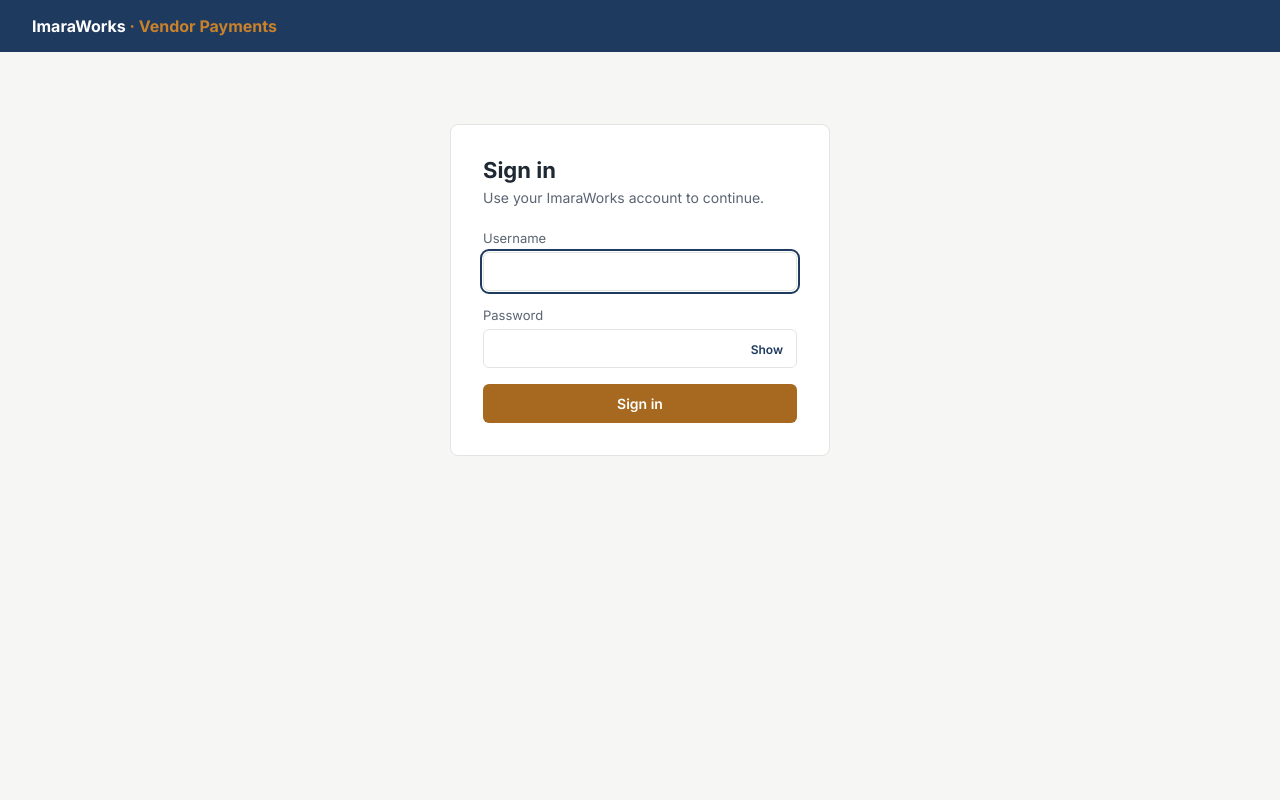
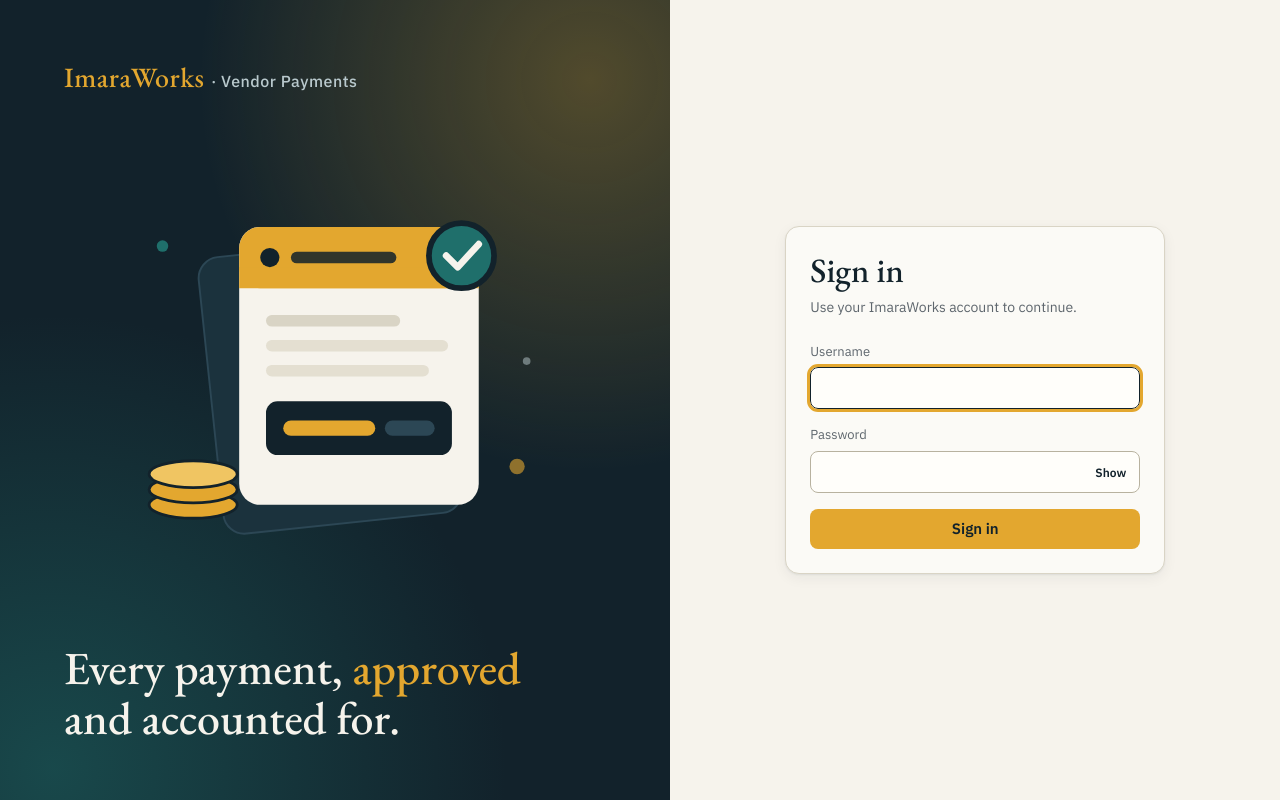
Before and after one commit to Software-Mahia/Imaraworks, a Django app: page /login/ in a window 1280 px wide. Run offline with Django 5.2, Linux system fonts and the light colour scheme.

Commit message:
UI: add shared stylesheet, restyle login, link it in all pages

```diff
--- /dev/null
+++ b/frontend/static/frontend/app.css
@@ -0,0 +1,355 @@
+/* ImaraWorks shared styles. Owner: Lewis. Only edit this file via the ui/shared-styles branch.
+   Fonts are loaded by a <link> in each page: EB Garamond (headings) and IBM Plex Sans (body). */
+
+:root {
+  --ink: #12222B;
+  --ink-2: #1B323D;
+  --ink-line: #2C4755;
+  --paper: #F6F3EC;
+  --paper-2: #ECE8DD;
+  --card: #FBFAF6;
+  --line: #D9D4C5;
+  --amber: #E3A72F;
+  --amber-hover: #D19A22;
+  --teal: #1F6F6B;
+  --text: #12222B;
+  --muted: #5E666D;
+  --danger: #B3261E;
+  --danger-hover: #961F18;
+  --radius: 14px;
+  --radius-sm: 8px;
+  --shadow: 0 1px 2px rgba(18, 34, 43, 0.06), 0 4px 14px rgba(18, 34, 43, 0.06);
+  --font-body: 'IBM Plex Sans', Arial, sans-serif;
+  --font-head: 'EB Garamond', Georgia, serif;
+}
+
+*, *::before, *::after { box-sizing: border-box; }
+
+body {
+  margin: 0;
+  background: var(--paper);
+  color: var(--text);
+  font-family: var(--font-body);
+  font-size: 16px;
+  line-height: 1.5;
+}
+
+h1, h2, h3 { font-family: var(--font-head); font-weight: 500; line-height: 1.15; margin: 0; }
+
+a { color: var(--teal); }
+
+:focus-visible { outline: 3px solid var(--amber); outline-offset: 2px; }
+
+/* ---------- Layout ---------- */
+
+.topbar {
+  display: flex;
+  align-items: center;
+  flex-wrap: wrap;
+  gap: 12px 28px;
+  padding: 14px 32px;
+  background: var(--ink);
+  color: var(--paper);
+}
+.brand {
+  font-family: var(--font-head);
+  font-size: 28px;
+  font-weight: 500;
+  color: var(--amber);
+  text-decoration: none;
+  letter-spacing: 0.5px;
+}
+.nav { display: flex; gap: 8px; flex: 1; flex-wrap: wrap; }
+.nav a {
+  color: #B9C9CD;
+  text-decoration: none;
+  padding: 8px 14px;
+  border-radius: var(--radius-sm);
+  font-weight: 500;
+}
+.nav a:hover { color: var(--paper); background: var(--ink-2); }
+.nav a.active, .nav a[aria-current="page"] { color: var(--ink); background: var(--amber); }
+
+.container { max-width: 1200px; margin: 0 auto; padding: 40px 32px 72px; }
+.page-title { font-size: 44px; color: var(--ink); }
+.page-sub { color: var(--muted); margin: 8px 0 32px; font-size: 18px; }
+
+/* ---------- Cards and KPIs ---------- */
+
+.card {
+  background: var(--card);
+  border: 1px solid var(--line);
+  border-radius: var(--radius);
+  padding: 24px;
+  box-shadow: var(--shadow);
+}
+.card + .card { margin-top: 24px; }
+.card-title { font-size: 26px; margin-bottom: 4px; }
+
+.kpi-row {
+  display: grid;
+  grid-template-columns: repeat(auto-fit, minmax(210px, 1fr));
+  gap: 16px;
+  margin-bottom: 28px;
+}
+.kpi {
+  background: var(--card);
+  border: 1px solid var(--line);
+  border-top: 4px solid var(--amber);
+  border-radius: var(--radius);
+  padding: 18px 20px;
+  box-shadow: var(--shadow);
+}
+.kpi-label {
+  font-size: 13px;
+  font-weight: 600;
+  letter-spacing: 1.5px;
+  text-transform: uppercase;
+  color: var(--muted);
+}
+.kpi-value {
+  font-family: var(--font-head);
+  font-size: 40px;
+  font-weight: 500;
+  line-height: 1.2;
+  color: var(--ink);
+  margin-top: 4px;
+}
+.kpi-note { font-size: 14px; color: var(--muted); margin-top: 2px; }
+
+/* ---------- Buttons ---------- */
+
+.btn {
+  display: inline-flex;
+  align-items: center;
+  justify-content: center;
+  gap: 8px;
+  padding: 10px 18px;
+  border: 1px solid transparent;
+  border-radius: var(--radius-sm);
+  font-family: var(--font-body);
+  font-size: 15px;
+  font-weight: 600;
+  line-height: 1.2;
+  cursor: pointer;
+  text-decoration: none;
+  transition: background 0.15s, border-color 0.15s;
+}
+.btn-primary { background: var(--amber); color: var(--ink); }
+.btn-primary:hover { background: var(--amber-hover); }
+.btn-ghost { background: transparent; color: var(--ink); border-color: var(--line); }
+.btn-ghost:hover { background: var(--paper-2); }
+.btn-danger { background: var(--danger); color: #FBFAF6; }
+.btn-danger:hover { background: var(--danger-hover); }
+.btn-sm { padding: 6px 12px; font-size: 14px; }
+.btn:disabled, .btn[disabled] { opacity: 0.55; cursor: not-allowed; }
+.topbar .btn-ghost { color: var(--paper); border-color: var(--ink-line); }
+.topbar .btn-ghost:hover { background: var(--ink-2); }
+
+/* ---------- Status badges (always include the status word) ---------- */
+
+.badge {
+  display: inline-block;
+  padding: 3px 12px;
+  border-radius: 999px;
+  font-size: 13px;
+  font-weight: 600;
+  white-space: nowrap;
+}
+.badge-draft    { background: #E4DFD1; color: #3E4A51; }
+.badge-pending  { background: #FBEBC4; color: #6B4A00; }
+.badge-approved { background: #D6EBE8; color: #14504D; }
+.badge-paid     { background: #D4EDDA; color: #14532D; }
+.badge-failed   { background: #F8D7D4; color: #8A1C14; }
+.badge-rejected { background: #F8D7D4; color: #8A1C14; box-shadow: inset 0 0 0 1px #8A1C14; }
+
+/* ---------- Tables ---------- */
+
+.table-wrap {
+  overflow-x: auto;
+  background: var(--card);
+  border: 1px solid var(--line);
+  border-radius: var(--radius);
+}
+table.data { width: 100%; border-collapse: collapse; font-size: 15px; }
+table.data th {
+  text-align: left;
+  padding: 12px 16px;
+  font-size: 12px;
+  font-weight: 600;
+  letter-spacing: 1.5px;
+  text-transform: uppercase;
+  color: var(--muted);
+  background: var(--paper-2);
+  border-bottom: 1px solid var(--line);
+  white-space: nowrap;
+}
+table.data td { padding: 14px 16px; border-bottom: 1px solid var(--line); vertical-align: middle; }
+table.data tr:last-child td { border-bottom: none; }
+table.data tbody tr:hover { background: #F2EEE3; }
+table.data .num { text-align: right; font-variant-numeric: tabular-nums; }
+
+/* ---------- Forms and messages ---------- */
+
+.field { display: flex; flex-direction: column; gap: 6px; margin-bottom: 16px; }
+.field label { font-size: 14px; font-weight: 600; color: var(--ink); }
+.input, .select {
+  width: 100%;
+  padding: 10px 12px;
+  border: 1px solid #B8B29F;
+  border-radius: var(--radius-sm);
+  background: #FFFEFA;
+  color: var(--text);
+  font-family: var(--font-body);
+  font-size: 16px;
+}
+.input:focus, .select:focus { outline: 3px solid var(--amber); outline-offset: 0; border-color: var(--ink); }
+
+.error-banner {
+  background: #F8D7D4;
+  color: #8A1C14;
+  border: 1px solid #E8A9A3;
+  border-radius: var(--radius-sm);
+  padding: 12px 16px;
+  margin-bottom: 16px;
+  font-weight: 500;
+}
+.empty-state {
+  text-align: center;
+  color: var(--muted);
+  padding: 40px 20px;
+  border: 2px dashed var(--line);
+  border-radius: var(--radius);
+}
+
+/* ---------- Lifecycle pipeline (Finance and Manager dashboards) ---------- */
+
+.pipeline { display: flex; gap: 0; margin-bottom: 28px; flex-wrap: wrap; }
+.pipeline-step {
+  flex: 1;
+  min-width: 140px;
+  position: relative;
+  padding: 16px 24px 16px 28px;
+  background: var(--paper-2);
+  border: 1px solid var(--line);
+  color: var(--ink);
+}
+.pipeline-step:first-child { border-radius: var(--radius) 0 0 var(--radius); }
+.pipeline-step:last-child { border-radius: 0 var(--radius) var(--radius) 0; }
+.pipeline-step + .pipeline-step { border-left: none; }
+.pipeline-count { font-family: var(--font-head); font-size: 36px; line-height: 1.1; display: block; }
+.pipeline-label {
+  font-size: 12px;
+  font-weight: 600;
+  letter-spacing: 1.5px;
+  text-transform: uppercase;
+  color: var(--muted);
+}
+.pipeline-step.is-active { background: var(--ink); color: var(--paper); border-color: var(--ink); }
+.pipeline-step.is-active .pipeline-label { color: var(--amber); }
+
+/* ---------- Request progress tracker (Employee) ---------- */
+
+.tracker { display: flex; align-items: flex-start; gap: 0; counter-reset: step; margin: 12px 0; }
+.tracker-step {
+  flex: 1;
+  position: relative;
+  text-align: center;
+  font-size: 13px;
+  font-weight: 600;
+  color: var(--muted);
+  counter-increment: step;
+}
+.tracker-step::before {
+  content: counter(step);
+  display: flex;
+  align-items: center;
+  justify-content: center;
+  width: 30px;
+  height: 30px;
+  margin: 0 auto 6px;
+  border-radius: 50%;
+  background: var(--paper-2);
+  border: 2px solid var(--line);
+  color: var(--muted);
+  position: relative;
+  z-index: 1;
+}
+.tracker-step::after {
+  content: "";
+  position: absolute;
+  top: 14px;
+  left: calc(-50% + 15px);
+  width: calc(100% - 30px);
+  height: 3px;
+  background: var(--line);
+}
+.tracker-step:first-child::after { display: none; }
+.tracker-step.is-done { color: var(--teal); }
+.tracker-step.is-done::before { content: "\2713"; background: var(--teal); border-color: var(--teal); color: #FBFAF6; }
+.tracker-step.is-done::after { background: var(--teal); }
+.tracker-step.is-current { color: var(--ink); }
+.tracker-step.is-current::before { background: var(--amber); border-color: var(--ink); color: var(--ink); }
+.tracker-step.is-current::after { background: var(--teal); }
+
+/* ---------- History drawer and timeline ---------- */
+
+.drawer-backdrop {
+  position: fixed;
+  inset: 0;
+  background: rgba(18, 34, 43, 0.45);
+  display: none;
+  z-index: 40;
+}
+.drawer-backdrop.is-open { display: block; }
+.drawer {
+  position: fixed;
+  top: 0;
+  right: 0;
+  bottom: 0;
+  width: min(440px, 100%);
+  background: var(--card);
+  border-left: 1px solid var(--line);
+  box-shadow: -8px 0 24px rgba(18, 34, 43, 0.18);
+  padding: 28px;
+  overflow-y: auto;
+  transform: translateX(100%);
+  transition: transform 0.2s ease;
+  z-index: 50;
+}
+.drawer.is-open { transform: translateX(0); }
+
+.timeline { list-style: none; margin: 20px 0 0; padding: 0 0 0 22px; border-left: 3px solid var(--line); }
+.timeline-item { position: relative; padding: 0 0 22px 16px; }
+.timeline-item::before {
+  content: "";
+  position: absolute;
+  left: -33px;
+  top: 5px;
+  width: 14px;
+  height: 14px;
+  border-radius: 50%;
+  background: var(--amber);
+  border: 3px solid var(--card);
+  box-shadow: 0 0 0 2px var(--ink);
+}
+.timeline-time { font-size: 13px; color: var(--muted); }
+
+/* ---------- Simple bar charts (no library needed) ---------- */
+
+.bar-row { display: grid; grid-template-columns: minmax(120px, 220px) 1fr auto; gap: 12px; align-items: center; margin-bottom: 10px; }
+.bar-label { font-size: 15px; overflow-wrap: anywhere; }
+.bar-track { background: var(--paper-2); border-radius: 999px; height: 14px; overflow: hidden; }
+.bar-fill { background: var(--teal); height: 100%; border-radius: 999px; min-width: 4px; }
+.bar-value { font-variant-numeric: tabular-nums; font-weight: 600; font-size: 15px; }
+
+/* ---------- Small screens ---------- */
+
+@media (max-width: 760px) {
+  .topbar { padding: 12px 16px; }
+  .container { padding: 24px 16px 56px; }
+  .page-title { font-size: 34px; }
+  .pipeline-step:first-child, .pipeline-step:last-child { border-radius: 0; }
+  .bar-row { grid-template-columns: 1fr auto; }
+  .bar-track { grid-column: 1 / -1; order: 3; }
+}
--- a/frontend/templates/frontend/employee.html
+++ b/frontend/templates/frontend/employee.html
@@ -1,4 +1,6 @@
 {% load static %}<!DOCTYPE html>
+<link rel="stylesheet" href="https://fonts.googleapis.com/css2?family=EB+Garamond:wght@400..700&family=IBM+Plex+Sans:wght@400;500;600&display=swap">
+<link rel="stylesheet" href="{% static 'frontend/app.css' %}">
 <html lang="en">
 <head>
 <meta charset="UTF-8">
--- a/frontend/templates/frontend/finance.html
+++ b/frontend/templates/frontend/finance.html
@@ -1,4 +1,6 @@
 {% load static %}<!DOCTYPE html>
+<link rel="stylesheet" href="https://fonts.googleapis.com/css2?family=EB+Garamond:wght@400..700&family=IBM+Plex+Sans:wght@400;500;600&display=swap">
+<link rel="stylesheet" href="{% static 'frontend/app.css' %}">
 <html lang="en">
 <head>
 <meta charset="UTF-8">
--- a/frontend/templates/frontend/login.html
+++ b/frontend/templates/frontend/login.html
@@ -6,32 +6,38 @@
 <title>ImaraWorks · Sign in</title>
 <link rel="preconnect" href="https://fonts.googleapis.com">
 <link rel="preconnect" href="https://fonts.gstatic.com" crossorigin>
-<link href="https://fonts.googleapis.com/css2?family=Inter:wght@400;500;600;700&display=swap" rel="stylesheet">
+<link href="https://fonts.googleapis.com/css2?family=EB+Garamond:wght@400..700&family=IBM+Plex+Sans:wght@400;500;600&display=swap" rel="stylesheet">
+<link rel="stylesheet" href="{% static 'frontend/app.css' %}">
 <style>
   :root {
-    --navy: #1E3A5F; --amber: #C9812B;
+    --navy: #12222B;
     --btn: #A6691F; --btn-hover: #8F5A18;
     --bg: #F6F7F5; --surface: #FFFFFF; --border: #E1E4E1;
-    --text: #1F2933; --text-soft: #5A6472;
+    --text-soft: #5E666D;
     --bad-bg: #F7E7E2; --bad-text: #B3492B;
   }
-  * { box-sizing: border-box; }
-  body { margin: 0; font-family: 'Inter', system-ui, sans-serif; background: var(--bg); color: var(--text); }
-  .topbar { background: var(--navy); color: #fff; padding: 16px 32px; }
-  .topbar .brand { font-weight: 700; font-size: 16px; }
-  .topbar .brand span { color: var(--amber); }
-
-  .wrap { display: flex; justify-content: center; padding: 72px 24px; }
-  .card { width: 100%; max-width: 380px; background: var(--surface); border: 1px solid var(--border); border-radius: 8px; padding: 32px; }
-  h1 { font-size: 22px; margin: 0 0 6px; }
+  .brand span { color: #B9C9CD; font-family: var(--font-body); font-size: 16px; }
+  .auth-split { display: grid; grid-template-columns: 1.1fr 1fr; min-height: 100vh; }
+  .auth-hero { position: relative; overflow: hidden; background-color: var(--navy); color: #F6F3EC; padding: 56px 64px; display: flex; flex-direction: column; justify-content: space-between; gap: 24px;
+    background-image: radial-gradient(circle at 88% 10%, rgba(227,167,47,0.30), transparent 42%), radial-gradient(circle at 8% 96%, rgba(31,111,107,0.50), transparent 46%); }
+  .hero-art { width: 100%; max-width: 460px; height: auto; align-self: center; margin: auto 0; }
+  .hero-title { font-size: 46px; line-height: 1.1; max-width: 520px; color: #F6F3EC; }
+  .hero-title em { color: var(--amber); font-style: normal; }
+  .auth-main { display: flex; align-items: center; justify-content: center; padding: 48px 24px; }
+  @media (max-width: 860px) {
+    .auth-split { grid-template-columns: 1fr; }
+    .auth-hero { padding: 32px 24px; }
+    .hero-title { font-size: 34px; }
+    .hero-art { display: none; }
+  }
+  .card { width: 100%; max-width: 380px; }
+  h1 { font-size: 34px; margin: 0 0 6px; }
   .lede { font-size: 14px; color: var(--text-soft); margin: 0 0 24px; }
 
   label { display: block; font-size: 13px; color: var(--text-soft); margin-bottom: 6px; }
-  input { width: 100%; font-family: inherit; font-size: 14px; color: var(--text); padding: 10px 12px; border: 1px solid var(--border); border-radius: 6px; margin-bottom: 16px; background: #fff; }
-  input:focus-visible { outline: 2px solid var(--navy); outline-offset: 1px; }
+  input { width: 100%; margin-bottom: 16px; }
 
-  button { width: 100%; font-family: inherit; font-size: 14px; font-weight: 600; background: var(--btn); color: #fff; border: none; border-radius: 6px; padding: 11px 18px; cursor: pointer; }
-  button:hover:not(:disabled) { background: var(--btn-hover); }
+  button { width: 100%; font-family: inherit; font-weight: 600; border: none; cursor: pointer; }
   button:disabled { opacity: 0.55; cursor: not-allowed; }
 
   .error { background: var(--bad-bg); color: var(--bad-text); border-radius: 6px; padding: 10px 12px; font-size: 13px; margin-bottom: 16px; }
@@ -43,11 +49,37 @@
 </head>
 <body>
 
-<header class="topbar">
+<div class="auth-split">
+<aside class="auth-hero">
   <div class="brand">ImaraWorks <span>· Vendor Payments</span></div>
-</header>
 
-<main class="wrap">
+  <svg class="hero-art" viewBox="0 0 480 400" aria-hidden="true" focusable="false">
+    <circle cx="60" cy="70" r="6" fill="#1F6F6B"/>
+    <circle cx="430" cy="300" r="8" fill="#E3A72F" opacity="0.6"/>
+    <circle cx="440" cy="190" r="4" fill="#B9C9CD" opacity="0.5"/>
+    <rect x="110" y="70" width="250" height="290" rx="22" fill="#1B323D" stroke="#2C4755" stroke-width="2" transform="rotate(-6 235 215)"/>
+    <rect x="140" y="50" width="250" height="290" rx="22" fill="#F6F3EC"/>
+    <rect x="140" y="50" width="250" height="64" rx="22" fill="#E3A72F"/>
+    <rect x="140" y="92" width="250" height="22" fill="#E3A72F"/>
+    <circle cx="172" cy="82" r="10" fill="#12222B"/>
+    <rect x="194" y="76" width="110" height="12" rx="6" fill="#12222B" opacity="0.85"/>
+    <rect x="168" y="142" width="140" height="12" rx="6" fill="#D9D4C5"/>
+    <rect x="168" y="168" width="190" height="12" rx="6" fill="#E4DFD1"/>
+    <rect x="168" y="194" width="170" height="12" rx="6" fill="#E4DFD1"/>
+    <rect x="168" y="232" width="194" height="56" rx="12" fill="#12222B"/>
+    <rect x="186" y="252" width="96" height="16" rx="8" fill="#E3A72F"/>
+    <rect x="292" y="252" width="52" height="16" rx="8" fill="#2C4755"/>
+    <circle cx="372" cy="80" r="34" fill="#1F6F6B" stroke="#12222B" stroke-width="6"/>
+    <path d="M356 80 L368 92 L390 68" fill="none" stroke="#F6F3EC" stroke-width="7" stroke-linecap="round" stroke-linejoin="round"/>
+    <ellipse cx="92" cy="340" rx="46" ry="14" fill="#E3A72F" stroke="#12222B" stroke-width="3"/>
+    <ellipse cx="92" cy="324" rx="46" ry="14" fill="#E3A72F" stroke="#12222B" stroke-width="3"/>
+    <ellipse cx="92" cy="308" rx="46" ry="14" fill="#F0C562" stroke="#12222B" stroke-width="3"/>
+  </svg>
+
+  <h2 class="hero-title">Every payment, <em>approved</em> and accounted for.</h2>
+</aside>
+
+<main class="auth-main">
   <section class="card">
     <h1>Sign in</h1>
     <p class="lede">Use your ImaraWorks account to continue.</p>
@@ -56,17 +88,18 @@
 
     <form id="login-form">
       <label for="username">Username</label>
-      <input id="username" name="username" autocomplete="username" required autofocus>
+      <input id="username" name="username" class="input"  autocomplete="username" required autofocus>
 
       <label for="password">Password</label>
       <div class="pw-wrap">
-        <input id="password" name="password" type="password" autocomplete="current-password" required>
+        <input id="password" name="password" class="input"  type="password" autocomplete="current-password" required>
         <button type="button" id="pw-toggle" class="pw-toggle" aria-label="Show password" aria-pressed="false">Show</button>
       </div>
-      <button type="submit" id="submit-btn">Sign in</button>
+      <button type="submit" id="submit-btn" class="btn btn-primary">Sign in</button>
     </form>
   </section>
 </main>
+</div>
 
 <script src="{% static 'frontend/auth.js' %}"></script>
 <script>
--- a/frontend/templates/frontend/manager.html
+++ b/frontend/templates/frontend/manager.html
@@ -1,4 +1,6 @@
 {% load static %}<!DOCTYPE html>
+<link rel="stylesheet" href="https://fonts.googleapis.com/css2?family=EB+Garamond:wght@400..700&family=IBM+Plex+Sans:wght@400;500;600&display=swap">
+<link rel="stylesheet" href="{% static 'frontend/app.css' %}">
 <html lang="en">
 <head>
 <meta charset="UTF-8">
```
